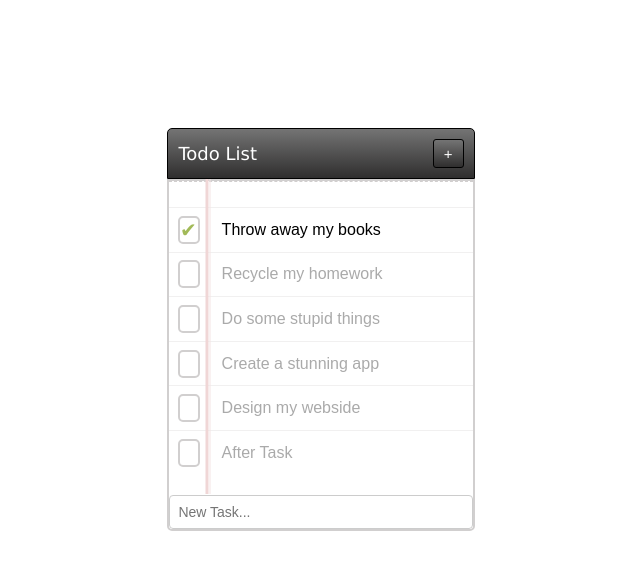
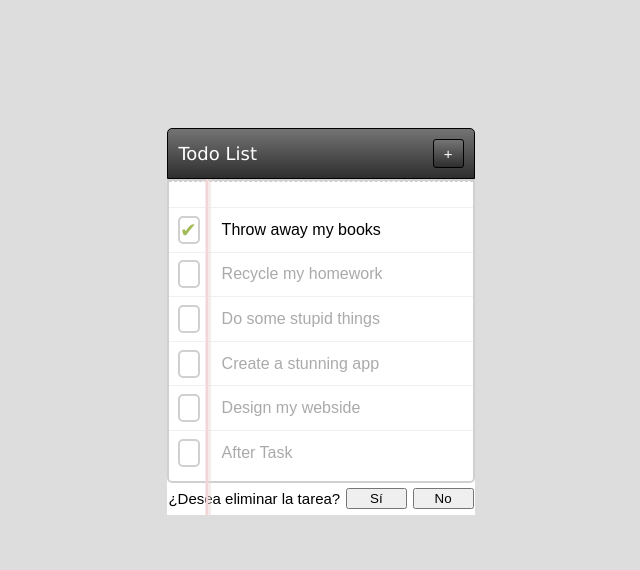
Before and after one commit to BaudraccoA/Trabajo-Final-Integrador-React-master, a React (Vite) app: page / in a window 1280 px wide. Both pictures are taken after a click on the element 508 px from the left and 229 px from the top of the page. Shown: the top 570 px of the page, without its empty margins (319-959 px from the left). Built offline with nearby package versions, Linux system fonts and the light colour scheme; a web font is replaced by a local one.

Commit message:
se agrega un mensaje para que el usuario puedas eliminar o no la tarea

```diff
--- a/src/Components/Task/TaskForm.css
+++ b/src/Components/Task/TaskForm.css
@@ -31,9 +31,13 @@
   }
 
 
-  /* Nuevos estilos para el input al final de la página */
+  /* Estilos para el input */
   .new-task-input-bottom {
-    margin-top: 20px; /* Ajusta la separación desde el contenido anterior */
+    margin-top: 20px;/* Ajusta la separación desde el contenido anterior */
+    text-align: center;
+    margin-top: 6px;
+    font-size: 14px;
+    color:#9b97a3;
   }
 
   .new-task-input-bottom input {
@@ -44,3 +48,19 @@
     border-radius: 4px;
     box-sizing: border-box;
   }
+
+  .btnAdd {
+    background: linear-gradient(to bottom, #747474, #2f2e2e);
+    color: white;
+    border: 1px solid black;
+    padding: 1px;
+    border-radius: 4px;
+    cursor: pointer;
+    font-size: 15px;
+
+  }
+
+  .inputTask{
+    display: grid;
+    grid-template-columns: 100%; /* la columna ocupa todo el ancho disponible */
+  }
--- a/src/Components/Task/TaskForm.jsx
+++ b/src/Components/Task/TaskForm.jsx
@@ -4,22 +4,30 @@ import './TaskForm.css';
 
 const TaskForm = ({ onAddTask }) => {
   const [newTaskDescription, setNewTaskDescription] = useState('');
+  const [isInputVisible, setIsInputVisible] = useState(false);
 
   const handleButtonClick = () => {
-    // Verificar que haya una descripción antes de agregar la tarea
+    setIsInputVisible(true);
+  };
+
+  const handleInputChange = (e) => {
+    setNewTaskDescription(e.target.value);
+  };
+
+  const handleKeyDown = (e) => {
+    if (e.key === 'Enter') {
+      handleButtonClick();
+    }
+  };
+
+  const handleAddTask = () => {
     if (newTaskDescription.trim() !== '') {
       onAddTask(newTaskDescription);
       setNewTaskDescription('');
+      setIsInputVisible(false); // Oculta el input después de agregar la tarea
     }
-  };
+    };
 
-  //Para guardar en el Local Storage del navegador el valor.
-  const handleSubmit = (e) => {
-    e.preventDefault();
-    localStorage.setItem('tasks', newTaskDescription );
-    setNewTaskDescription('');
-    onAddTask(newTaskDescription)
-    };
 
   return (
     <div className="todo-list-container">
@@ -31,8 +39,20 @@ const TaskForm = ({ onAddTask }) => {
           </button>
         </div>
       </div>
+      {isInputVisible && (
+        <div className='inputTask'>
+      <input
+        type="text"
+        placeholder="New Task..."
+        value={newTaskDescription}
+        onChange={handleInputChange}
+        onKeyDown={handleKeyDown}
+      />
+      <button className='btnAdd' onClick={handleAddTask}>Add Task</button>
     </div>
-  );
+  )}
+  </div>
+);
 };
 
 export default TaskForm;
--- a/src/Components/Task/TaskItem.css
+++ b/src/Components/Task/TaskItem.css
@@ -15,3 +15,28 @@
   .tarea-x{
     color: rgb(219, 109, 109);
   }
+
+  .delete-confirmation{
+    border:none;
+    padding:1px;
+    text-align:center;
+    cursor:pointer;
+    font-size: 15px;
+    border-radius: 10px;
+    height: 30px;
+    display: flex;
+    justify-content: space-between;
+    align-items: center;
+  }
+
+  /* Media query para pantallas más pequeñas */
+@media only screen and (max-width: 600px) {
+  .delete-confirmation {
+    height:auto;
+  }
+}
+
+/* Estilos para los botones */
+.delete-confirmation button {
+  width: 20%; /* Los botones ocupan todo el ancho */
+}
--- a/src/Components/Task/TaskItem.jsx
+++ b/src/Components/Task/TaskItem.jsx
@@ -1,11 +1,13 @@
 import React, { useState, useEffect } from 'react';
 import './TaskItem.css'
 
-const TaskItem = ({ task, onTaskComplete, onDeleteTask, onEditTask }) => {
+const TaskItem = ({ task, onTaskComplete, onDeleteTask, onEditTask, onDeleteConfirmation }) => {
   const [isEditing, setIsEditing] = useState(false);
   const [editedDescription, setEditedDescription] = useState(task.description);
   const [blockClick, setBlockClick] = useState(false);
   const [isChecked, setIsChecked] = useState(task.completed);
+  const [isDeleteVisible, setIsDeleteVisible] = useState(false);
+  const [showDeleteConfirmation, setShowDeleteConfirmation] = useState(false);
 
   useEffect(() => {
     // Actualizar el estado isChecked cuando cambia la propiedad task.completed
@@ -14,9 +16,29 @@ const TaskItem = ({ task, onTaskComplete, onDeleteTask, onEditTask }) => {
 
   const handleComplete = () => {
     if (!blockClick) {
-      setIsChecked(isChecked === null ? true : !isChecked);
-      onTaskComplete(task.id, isChecked === null ? true : !isChecked);
+      const newCheckedState = isChecked === null ? true : !isChecked;
+      onTaskComplete(task.id, newCheckedState);
+      // Mostrar el mensaje de confirmación solo cuando se completa la tarea
+      if (newCheckedState) {
+        onDeleteConfirmation(task.id);
+      }
     }
+  };
+
+  const handleDoubleClick = () => {
+    // Si la tarea está marcada como completada y la cruz roja está visible, mostrar mensaje de confirmación
+    if (isChecked && isDeleteVisible) {
+      setShowDeleteConfirmation(true);
+    }
+  };
+
+  const handleDeleteConfirmation = () => {
+    setIsDeleteVisible(true);
+  };
+
+  const handleConfirmDelete = () => {
+    onDeleteTask(task.id);
+    setShowDeleteConfirmation(false);
   };
 
   const handleEdit = () => {
@@ -54,7 +76,7 @@ const TaskItem = ({ task, onTaskComplete, onDeleteTask, onEditTask }) => {
   return (
     <div className={`task-row ${isChecked === true ? 'completed' : ''}`} onClick={() => setBlockClick(!blockClick)}>
       <div className="left-column">
-        <div className="event-square" onClick={handleComplete}>
+        <div className="event-square" onClick={handleComplete} onDoubleClick={handleDoubleClick}>
           <span className={isChecked === true ? 'tarea-tick' : isChecked === false ? 'tarea-x' : ''}>
             {isChecked === true ? '✔' : isChecked === false ? '✖' : ''}
           </span>
@@ -76,9 +98,18 @@ const TaskItem = ({ task, onTaskComplete, onDeleteTask, onEditTask }) => {
           <div onClick={handleEdit}>{task.description}</div>
         )}
       </div>
-      <div className="delete-button" onClick={() => onDeleteTask(task.id)}>
-        {/*se puede agregar x para eliminar la tarea*/}
-      </div>
+      {isDeleteVisible && (
+        <div className="delete-button" onClick={handleConfirmDelete}>
+          x
+        </div>
+      )}
+      {showDeleteConfirmation && (
+        <div className="delete-confirmation">
+          <p>¿Desea eliminar la tarea?</p>
+          <button onClick={handleConfirmDelete}>Sí</button>
+          <button onClick={() => setShowDeleteConfirmation(false)}>No</button>
+        </div>
+      )}
     </div>
   );
 };
--- a/src/Components/Task/TaskList.css
+++ b/src/Components/Task/TaskList.css
@@ -1,10 +1,12 @@
 
 body {
     margin:10%;
+    background-color: white;
 
   }
 
   .task-list-container {
+    background-color: white;
     font-family: 'Fuzzy Bubbles', sans-serif;
     max-width: 30%;
     margin: auto;
@@ -20,7 +22,7 @@ body {
   .vertical-line {
     position: absolute;
     top: 0;
-    bottom: 37px;
+    bottom:0 ;
     left: 13%;
     transform: translateX(-50%);
     width: 3px;
@@ -32,11 +34,11 @@ body {
   .vertical-line-new {
     position: absolute;
     top: 0;
-    bottom: 37px;
+    bottom: 0;
     left: 14%;
     transform: translateX(-50%);
     width: 1px;
-    background-color: #f4e4e4;
+    background-color: #ecd9d9;
     margin-right: 20px;
   }
 
@@ -79,13 +81,6 @@ body {
     padding: 1vw; /* Espaciado para la descripción de la tarea */
   }
 
-  .new-task-input-bottom{
-    text-align: center;
-    margin-top: 6px;
-    font-size: 14px;
-    color:#9b97a3;
-
-  }
 
   @media only screen and (max-width: 600px) {
     /* Estilos para pantallas pequeñas */
@@ -98,11 +93,12 @@ body {
     }
 
     .vertical-line {
-      left: 15%; /* Ajusta este valor según sea necesario */
+      left: 15%;
   }
 
   .vertical-line-new {
-      left: 16%; /* Ajusta este valor según sea necesario */
+      left: 16%;
   }
 
+
 }
--- a/src/Components/Task/TaskList.jsx
+++ b/src/Components/Task/TaskList.jsx
@@ -2,8 +2,10 @@ import React, { useState } from 'react';
 import './TaskList.css';
 import TaskItem from './TaskItem';
 
-const TaskList = ({ tasks, onTaskComplete, onDeleteTask, onEditTask, onSaveEdit, onAddTask }) => {
+const TaskList = ({ tasks, onTaskComplete, onDeleteTask, onEditTask, onSaveEdit, onAddTask, deleteButtonEnabled }) => {
   const [newTaskDescription, setNewTaskDescription] = useState('');
+  const [showDeleteConfirmation, setShowDeleteConfirmation] = useState(false);
+  const [taskToDelete, setTaskToDelete] = useState(null);
 
   const handleInputChange = (e) => {
     setNewTaskDescription(e.target.value);
@@ -16,10 +18,23 @@ const TaskList = ({ tasks, onTaskComplete, onDeleteTask, onEditTask, onSaveEdit,
     }
   };
 
+  const handleDeleteConfirmation = (taskId) => {
+    setTaskToDelete(taskId);
+    setShowDeleteConfirmation(true);
+  };
+
+  const handleConfirmDelete = () => {
+    onDeleteTask(taskToDelete);
+    setTaskToDelete(null);
+    setShowDeleteConfirmation(false);
+  };
+
+
+
   return (
      <div className="task-list-container">
       <div className='vertical-line'></div>
-       <div class="vertical-line-new"></div>
+       <div className="vertical-line-new"></div>
         <div className="folder-sheet">
          <div className="empty-row"></div>
           {tasks.map((task) => (
@@ -30,21 +45,24 @@ const TaskList = ({ tasks, onTaskComplete, onDeleteTask, onEditTask, onSaveEdit,
             onDeleteTask={onDeleteTask}
             onEditTask={onEditTask}
             onSaveEdit={onSaveEdit}
+            onDeleteConfirmation={handleDeleteConfirmation}
            />
         ))}
         {/* Nuevo input para agregar tarea al final de la lista */}
         <div className="new-task-input-bottom">
-          <input
-            type="text"
-            placeholder="New Task..."
-            value={newTaskDescription}
-            onChange={handleInputChange}
-            onKeyDown={handleKeyDown}
-          />
+         {/* Eliminado el código del botón de eliminar tareas completadas */}
+         </div>
+      </div>
+      {showDeleteConfirmation && (
+        <div className="delete-confirmation">
+          <p>¿Desea eliminar la tarea?</p>
+          <button onClick={handleConfirmDelete}>Sí</button>
+          <button onClick={() => setShowDeleteConfirmation(false)}>No</button>
         </div>
-      </div>
+      )}
     </div>
   );
 };
 
+
 export default TaskList;
--- /dev/null
+++ b/src/index.css
@@ -0,0 +1,3 @@
+body{
+    background-color: rgb(222, 221, 221);
+}
--- a/src/main.jsx
+++ b/src/main.jsx
@@ -2,6 +2,7 @@ import React, { useState } from 'react';
 import ReactDOM from 'react-dom/client';
 import TaskList from './Components/Task/TaskList';
 import TaskForm from './Components/Task/TaskForm';
+import './index.css'
 
 const MainApp = () => {
  const [tasks, setTasks] = useState([
@@ -15,13 +16,17 @@ const MainApp = () => {
 // ... Otras tareas
  ]);
 
+ const [deleteButtonEnabled, setDeleteButtonEnabled] = useState(false);
+
 
  const handleTaskComplete = (taskId, completed) => {
-
   const updatedTasks = tasks.map((task) =>
- task.id === taskId ? { ... task, completed } : task
+    task.id === taskId ? { ...task, completed } : task
   );
   setTasks(updatedTasks);
+  if (completed) {
+    setDeleteButtonEnabled(true);
+  }
 };
 
 const handleAddTask = (newTaskDescription) => {
@@ -50,10 +55,24 @@ const handleSaveEdit = (taskId, newDescription) => {
 };
 
 const handleDeleteTask = (taskId) => {
- //Filtrar las tareas para eliminar la tarea
+  // Filtrar las tareas para eliminar la tarea
   const updatedTasks = tasks.filter((task) => task.id !== taskId);
   setTasks(updatedTasks);
 };
+
+const handleDeleteCompletedTask = () => {
+  const completedTaskIds = tasks.filter((task) => task.completed).map((task) => task.id);
+  completedTaskIds.forEach((taskId) => handleDeleteTask(taskId));
+  const updatedTasks = tasks.filter((task) => !task.completed);
+  setTasks(updatedTasks);
+  setDeleteButtonEnabled(false);
+};
+
+const showDeleteConfirmation = (taskId) => {
+  setDeleteConfirmationVisible(true);
+  setTaskIdToDelete(taskId);
+};
+
 
 return (
  <React.StrictMode>
@@ -65,6 +84,8 @@ return (
   onEditTask={handleEditTask}
   onSaveEdit={handleSaveEdit}
   onAddTask={handleAddTask}
+  deleteButtonEnabled={deleteButtonEnabled}
+  onDeleteConfirmation={showDeleteConfirmation}
   />
  </React.StrictMode>
  );
```
Also changed, not shown: src/Components/Task/ToastMessage.jsx (added, +24 -0 lines). Lines whose indentation alone changed are shown as unchanged.
